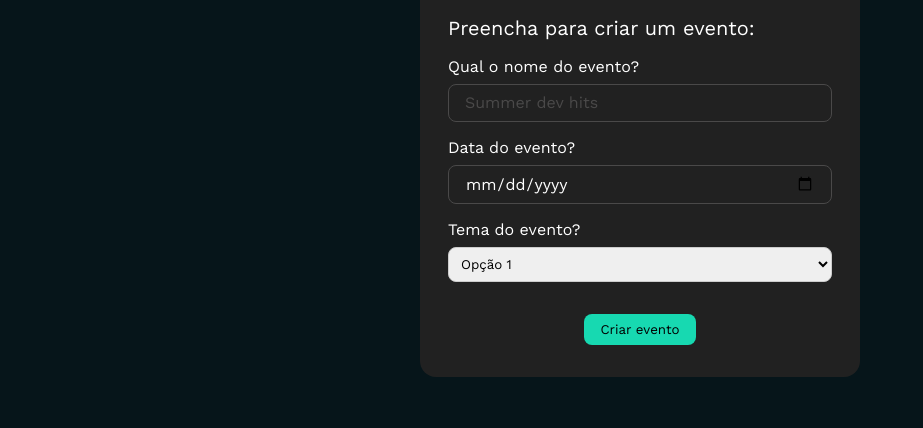
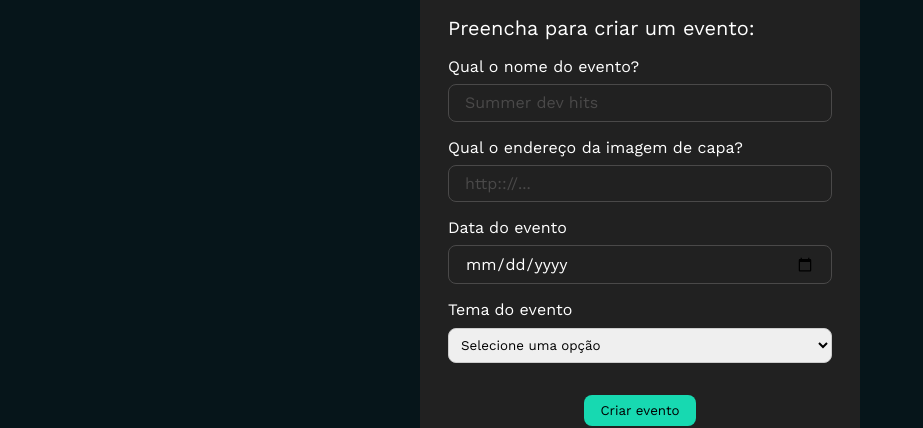
Before and after one commit to RaphaelSilvestreAlves/tecboard, a React (Vite) app: page / in a window 1280 px wide. Shown: the part 780-1208 px from the top of the page, without its empty margins (0-923 px from the left). Built offline with nearby package versions, Linux system fonts and the light colour scheme.

Commit message:
refactor: finished form

```diff
--- a/src/App.jsx
+++ b/src/App.jsx
@@ -33,7 +33,7 @@ function App() {
         <img src="/logo.png" alt="" />
       </header>
       <Banner />
-      <FormularioDeEvento />
+      <FormularioDeEvento temas={temas} />
       {temas.map(function (item) {
         return (
           <section key={item.id}>
--- a/src/components/FormularioDeEvento/index.jsx
+++ b/src/components/FormularioDeEvento/index.jsx
@@ -6,22 +6,41 @@ import { CampoDeEntrada } from "../CampoDeEntrada";
 import { Botao } from "../Botao";
 import { ListaSuspensa } from "../ListaSuspensa";
 
-export function FormularioDeEvento() {
+export function FormularioDeEvento({ temas }) {
   return (
     <form className="form-evento">
       <TituloFormulario>Preencha para criar um evento:</TituloFormulario>
       <div className="campos">
         <CampoDeFormulario>
           <Label htmlFor="nomeDoEvento">Qual o nome do evento?</Label>
-          <CampoDeEntrada type="text" id="nome" placeholder="Summer dev hits" />
+          <CampoDeEntrada
+            type="text"
+            id="nome"
+            placeholder="Summer dev hits"
+            name="nomeEvento"
+          />
         </CampoDeFormulario>
         <CampoDeFormulario>
-          <Label htmlFor="dataDoEvento">Data do evento?</Label>
-          <CampoDeEntrada type="date" id="data" placeholder="XX/XX/XXXX" />
+          <Label htmlFor="capa">Qual o endereço da imagem de capa?</Label>
+          <CampoDeEntrada
+            type="text"
+            id="capa"
+            placeholder="http:://..."
+            name="capa"
+          />
         </CampoDeFormulario>
         <CampoDeFormulario>
-          <Label htmlFor="temaDoEvento">Tema do evento?</Label>
-          <ListaSuspensa></ListaSuspensa>
+          <Label htmlFor="dataDoEvento">Data do evento</Label>
+          <CampoDeEntrada
+            type="date"
+            id="data"
+            placeholder="XX/XX/XXXX"
+            name="data"
+          />
+        </CampoDeFormulario>
+        <CampoDeFormulario>
+          <Label htmlFor="temaDoEvento">Tema do evento</Label>
+          <ListaSuspensa id="tema" name="tema" itens={temas}></ListaSuspensa>
         </CampoDeFormulario>
       </div>
       <div className="acoes">
--- a/src/components/ListaSuspensa/index.jsx
+++ b/src/components/ListaSuspensa/index.jsx
@@ -1,10 +1,18 @@
 import "./lista-suspensa.estilos.css";
 
-export function ListaSuspensa() {
+export function ListaSuspensa({ itens, ...rest }) {
   return (
-    <select className="lista-suspensa">
-      <option value="opcao 1">Opção 1</option>
-      <option value="opcao 2">Opção 2</option>
+    <select {...rest} className="lista-suspensa" defaultValue="">
+      <option value="" disabled>
+        Selecione uma opção
+      </option>
+      {itens.map(function (item) {
+        return (
+          <option key={item.id} value={item.id}>
+            {item.nome}
+          </option>
+        );
+      })}
     </select>
   );
 }
```
